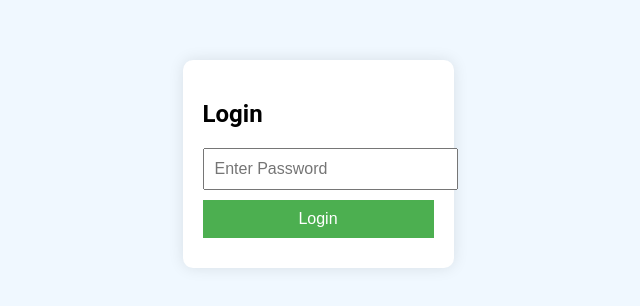
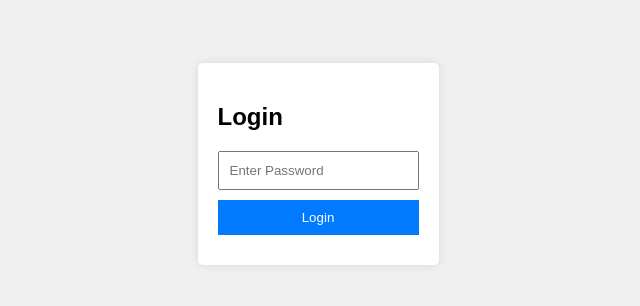
Before and after one commit to Guillaume7625/Englishclaude, a plain HTML site: page login.html in a window 1280 px wide. Shown: the part 236-542 px from the top of the page, without its empty margins (322-962 px from the left). Drawn offline with Linux system fonts and the light colour scheme.

Commit message:
Update login.html

```diff
--- a/login.html
+++ b/login.html
@@ -5,38 +5,36 @@
     <meta name="viewport" content="width=device-width, initial-scale=1.0">
     <title>Login</title>
     <style>
-        /* Styles for the login page */
         body {
-            font-family: 'Roboto', sans-serif;
+            font-family: Arial, sans-serif;
             display: flex;
             justify-content: center;
             align-items: center;
             height: 100vh;
-            background-color: #f0f8ff;
             margin: 0;
+            background-color: #f0f0f0;
         }
         .login-container {
-            background-color: #fff;
+            background-color: white;
             padding: 20px;
-            border-radius: 10px;
-            box-shadow: 0 0 15px rgba(0, 0, 0, 0.1);
+            border-radius: 5px;
+            box-shadow: 0 0 10px rgba(0,0,0,0.1);
         }
-        input[type="password"], button {
+        input, button {
             display: block;
             width: 100%;
             margin: 10px 0;
             padding: 10px;
-            font-size: 1rem;
+            box-sizing: border-box;
         }
         button {
-            background-color: #4caf50;
+            background-color: #007bff;
             color: white;
             border: none;
             cursor: pointer;
-            transition: background-color 0.3s;
         }
         button:hover {
-            background-color: #45a049;
+            background-color: #0056b3;
         }
     </style>
 </head>
@@ -56,10 +54,6 @@
                 alert('Incorrect Password');
             }
         }
-
-        const openaiApiKey = "YOUR_API_KEY";
-        // Utilisez openaiApiKey dans votre code JavaScript pour interagir avec l'API OpenAI
-        console.log("OpenAI API Key:", openaiApiKey);
     </script>
 </body>
 </html>
```
